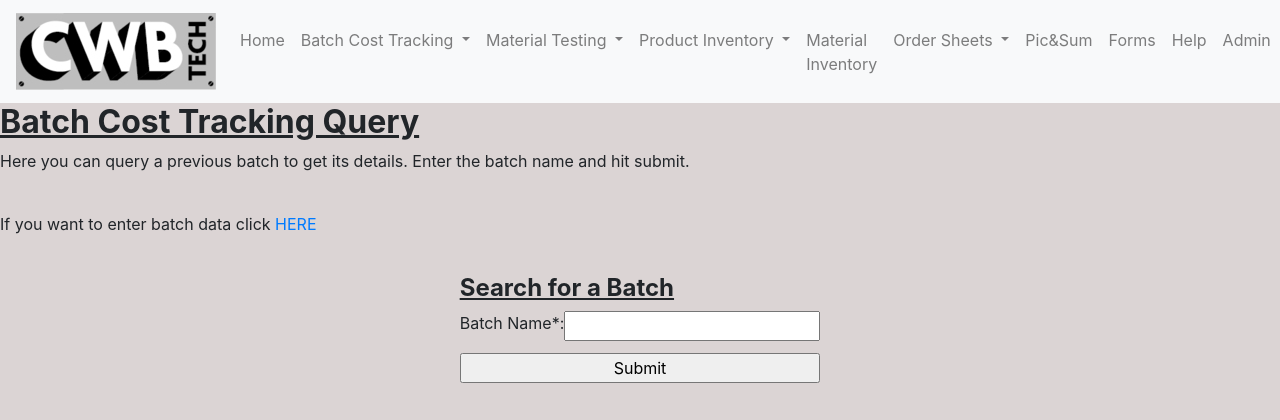
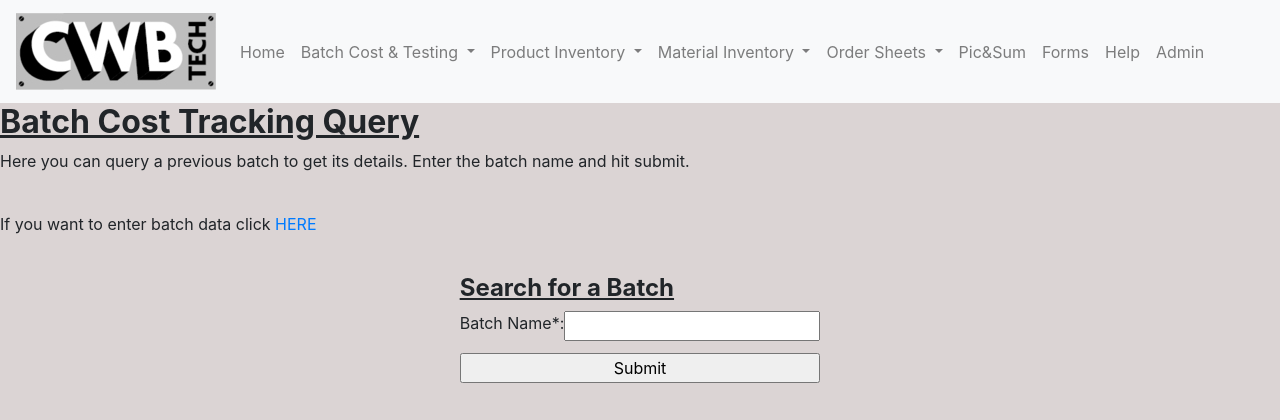
Before and after one commit to Benjamin-Pickers/CWBApp, a Django app: page /CWBDataApp/BatchCostQuery/ in a window 1280 px wide. Shown: the top 420 px of the page. Run offline with Django 3.2, Linux system fonts and the light colour scheme; some libraries are stand-ins or nearby versions.

Commit message:
Fixed navbar items

```diff
--- a/CWBDataApp/static/CWBDataApp/base.css
+++ b/CWBDataApp/static/CWBDataApp/base.css
@@ -5,6 +5,7 @@
     --textcolour: #5A4F4F;
     --hovercolour: #B3D822;
 }
+
 
 body
 {
--- a/CWBDataApp/templates/CWBDataApp/base.html
+++ b/CWBDataApp/templates/CWBDataApp/base.html
@@ -24,7 +24,7 @@
       <nav class="navbar navbar-expand-lg navbar-light bg-light">
         <a class="navbar-brand" href="#">
           {% load static %}
-          <img src="{% static 'CWBDataApp/images/cwbtech.jpg'%}" alt="cwbtech">
+          <img  id="cwbimg" src="{% static 'CWBDataApp/images/cwbtech.jpg'%}" alt="cwbtech">
         </a>
         <button class="navbar-toggler" type="button" data-toggle="collapse" data-target="#navbarTogglerDemo01" aria-controls="navbarTogglerDemo01" aria-expanded="false" aria-label="Toggle navigation">
           <span class="navbar-toggler-icon"></span>
@@ -38,18 +38,11 @@
               </li>
               <li class="nav-item dropdown">
                 <a class="nav-link dropdown-toggle" href="#" id="navbarDropdownMenuLinkBatch" role="button" data-toggle="dropdown" aria-haspopup="true "aria-expanded="false">
-                  Batch Cost Tracking
+                  Batch Cost & Testing
                 </a>
                 <div class="dropdown-menu" aria-labelledby="navbarDropdownMenuLinkBatch">
                   <a class="dropdown-item" href="{% url 'CWBDataApp:BatchCost'%}"> Enter Batch </a>
                   <a class="dropdown-item" href="{% url 'CWBDataApp:BatchCostQuery'%}"> Search Batch </a>
-                </div>
-              </li>
-              <li class="nav-item dropdown">
-                <a class="nav-link dropdown-toggle" href="#" id="navbarDropdownMenuLinkTest" role="button" data-toggle="dropdown" aria-haspopup="true "aria-expanded="false">
-                  Material Testing
-                </a>
-                <div class="dropdown-menu" aria-labelledby="navbarDropdownMenuLinkTest">
                   <a class="dropdown-item" href="{% url 'CWBDataApp:MaterialTest'%}"> Enter a Material Test </a>
                   <a class="dropdown-item" href="{% url 'CWBDataApp:MaterialTestQuery'%}"> Search for a Test </a>
                 </div>
@@ -64,8 +57,14 @@
                   <a class="dropdown-item" href="{% url 'CWBDataApp:ProductInventoryQuery'%}"> Search for Product</a>
                 </div>
               </li>
-              <li class="nav-item">
-                <a class="nav-link" href="{% url 'CWBDataApp:MaterialInventory'%}">Material Inventory</a>
+              <li class="nav-item dropdown">
+                <a class="nav-link dropdown-toggle" href="#" id="navbarDropdownMenuLinkMaterialInventory" role="button" data-toggle="dropdown" aria-haspopup="true "aria-expanded="false">
+                  Material Inventory
+                </a>
+                <div class="dropdown-menu" aria-labelledby="navbarDropdownMenuLinkMaterialInventory">
+                  <a class="dropdown-item" href="{% url 'CWBDataApp:MaterialInventory'%}"> Enter Material</a>
+                  <a class="dropdown-item" href="{% url 'CWBDataApp:MaterialInventoryQuery'%}"> Search for Material</a>
+                </div>
               </li>
               <li class="nav-item dropdown">
                 <a class="nav-link dropdown-toggle" href="#" id="navbarDropdownMenuLink" role="button" data-toggle="dropdown" aria-haspopup="true "aria-expanded="false">
```
